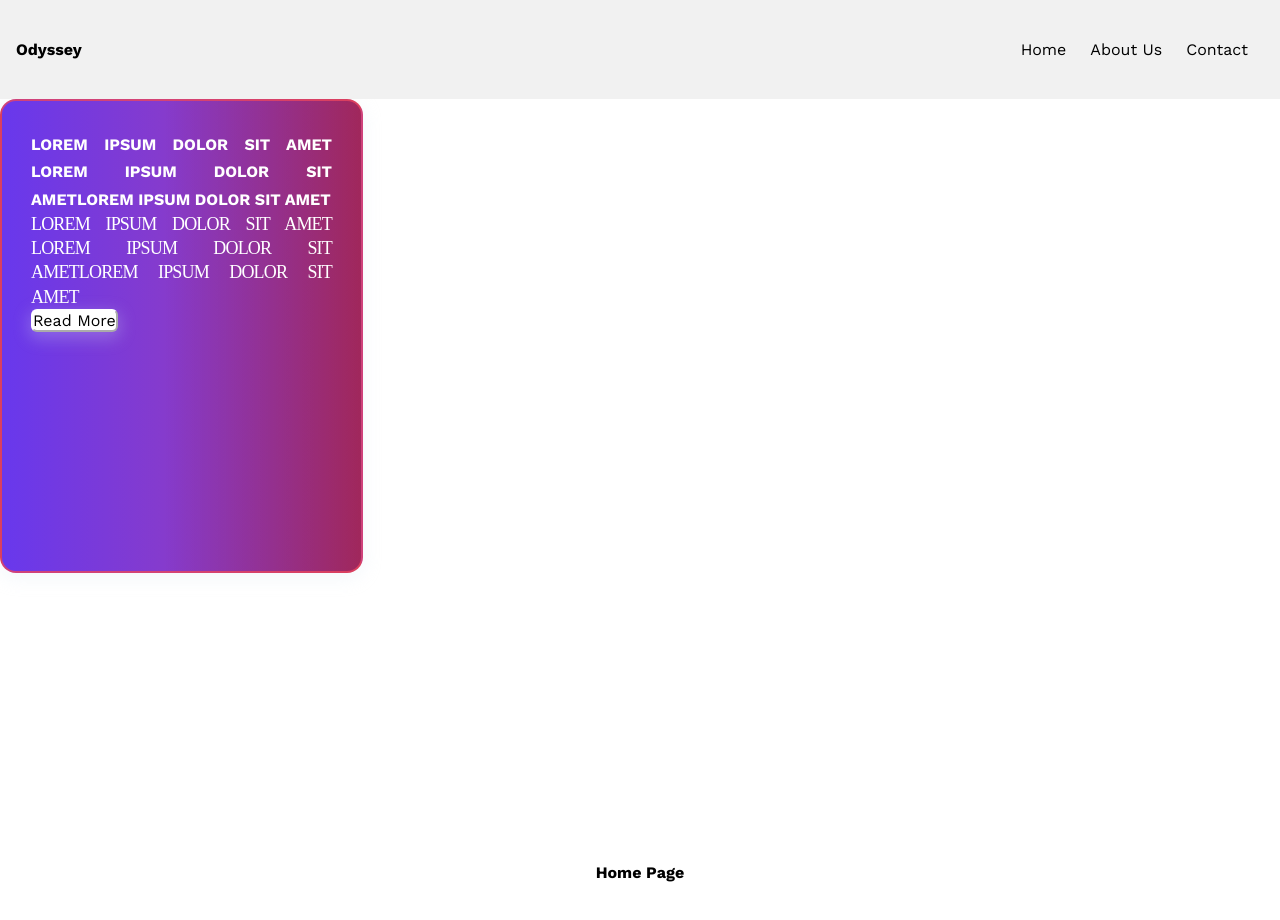
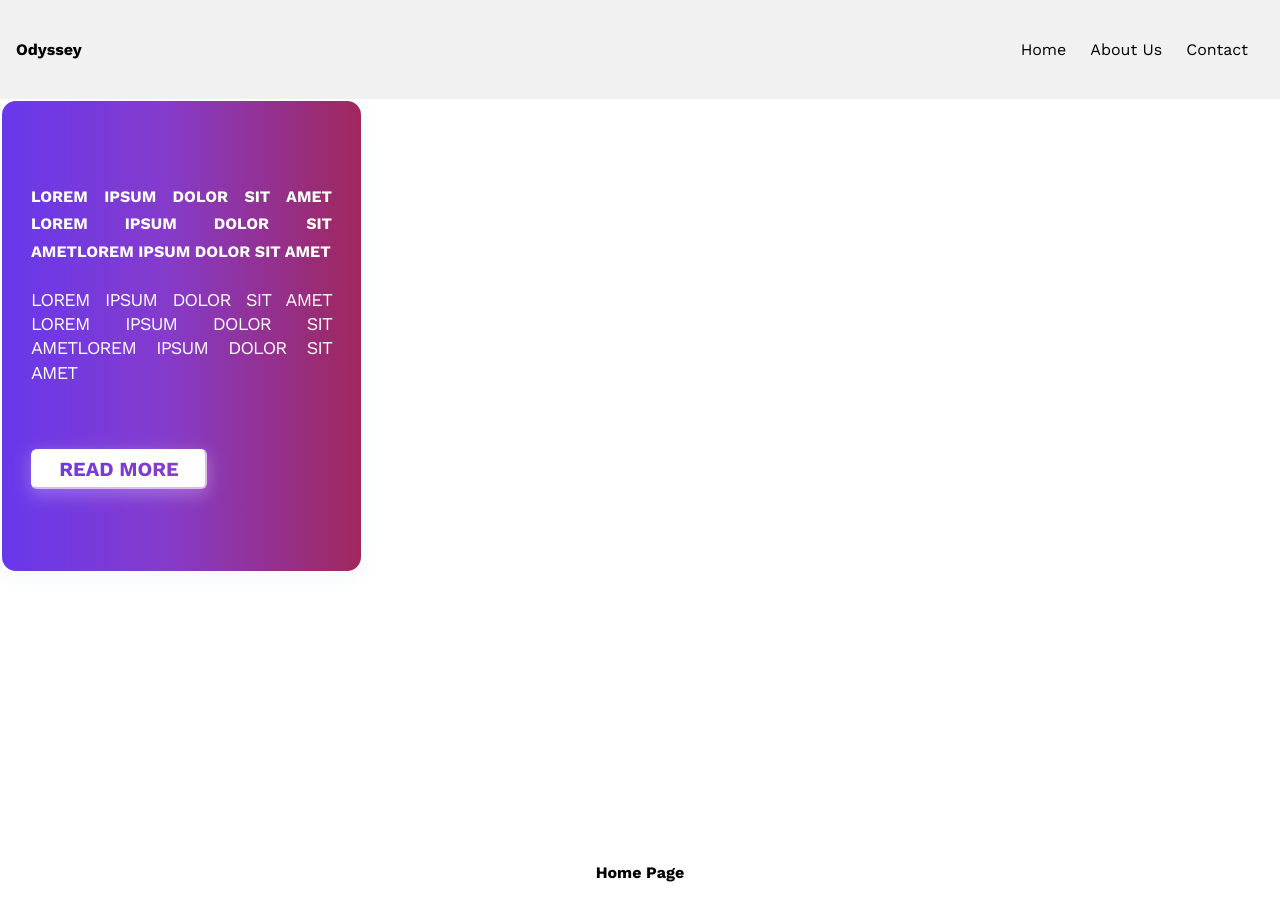
Before and after one commit to sdslabs/odyssey, a Next.js app in the folder frontend/: page / in a window 1280 px wide. Shown: the top 920 px of the page. Built offline with nearby package versions, Linux system fonts and the light colour scheme.

Commit message:
Style Button, fix sizing

```diff
--- a/frontend/styles/globals.css
+++ b/frontend/styles/globals.css
@@ -77,6 +77,7 @@ nav{
   box-sizing: border-box;
   width: 22.6875rem;
   height: 29.615625rem;
+  border-color: #FFFFFF;
 }
 
 .card__container{
@@ -84,18 +85,17 @@ nav{
 }
 
 .card__container h4{
-  font-family: 'BankGothic Md BT';
   font-style: normal;
   font-weight: 400;
   font-size: 1.375rem;
   line-height: 115.8%;
   text-align: justify;
   text-transform: uppercase;
-  color: #FFFFFF
+  color: #FFFFFF;
+  padding-top: 3.25rem;
 }
 
 .card__container p{
-  font-family: 'BankGothic Lt BT';
   font-style: normal;
   font-weight: 400;
   font-size: 1.125rem;
@@ -106,13 +106,23 @@ nav{
   letter-spacing: -0.045em;
   text-transform: uppercase;
   color: #FFFFFF;
+  padding-top: 1.5rem;
+  padding-bottom: 4rem;
 }
 
 .card__container button{
+  width: 11rem;
+  height: 2.5rem;
+  font-size: 1.25rem;
   background: #FFFFFF;
   box-shadow: 0px 0.3rem 1rem 0.15rem rgba(221, 230, 243, 0.25);
   border-radius: 0.375rem;
   border-color: #FFFFFF;
+  color: #000;
+  font-weight: bold;
+  mix-blend-mode: screen;
+  display: block;
+  text-transform: uppercase;
 }
 
 @media screen and (min-width: 768px) {
```
